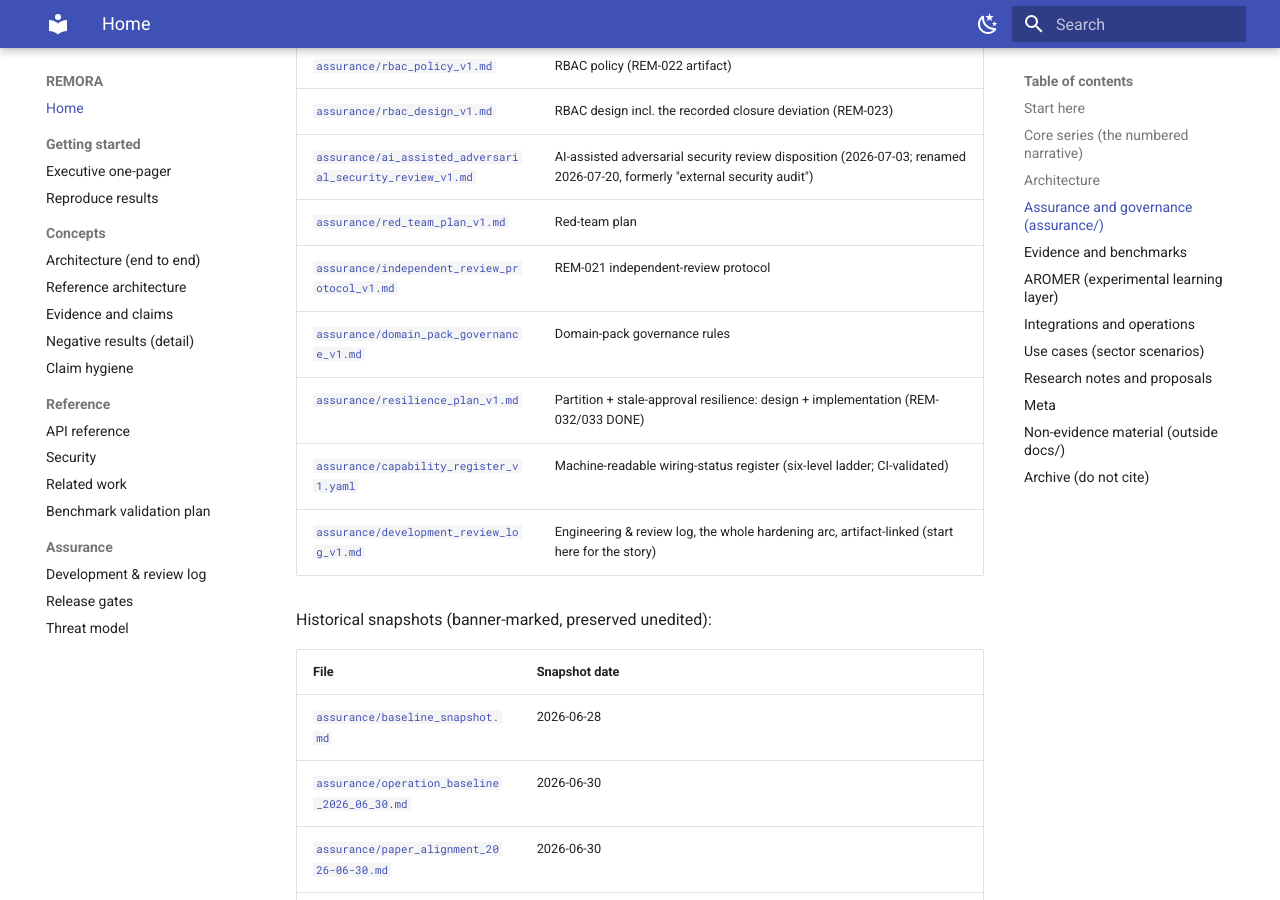
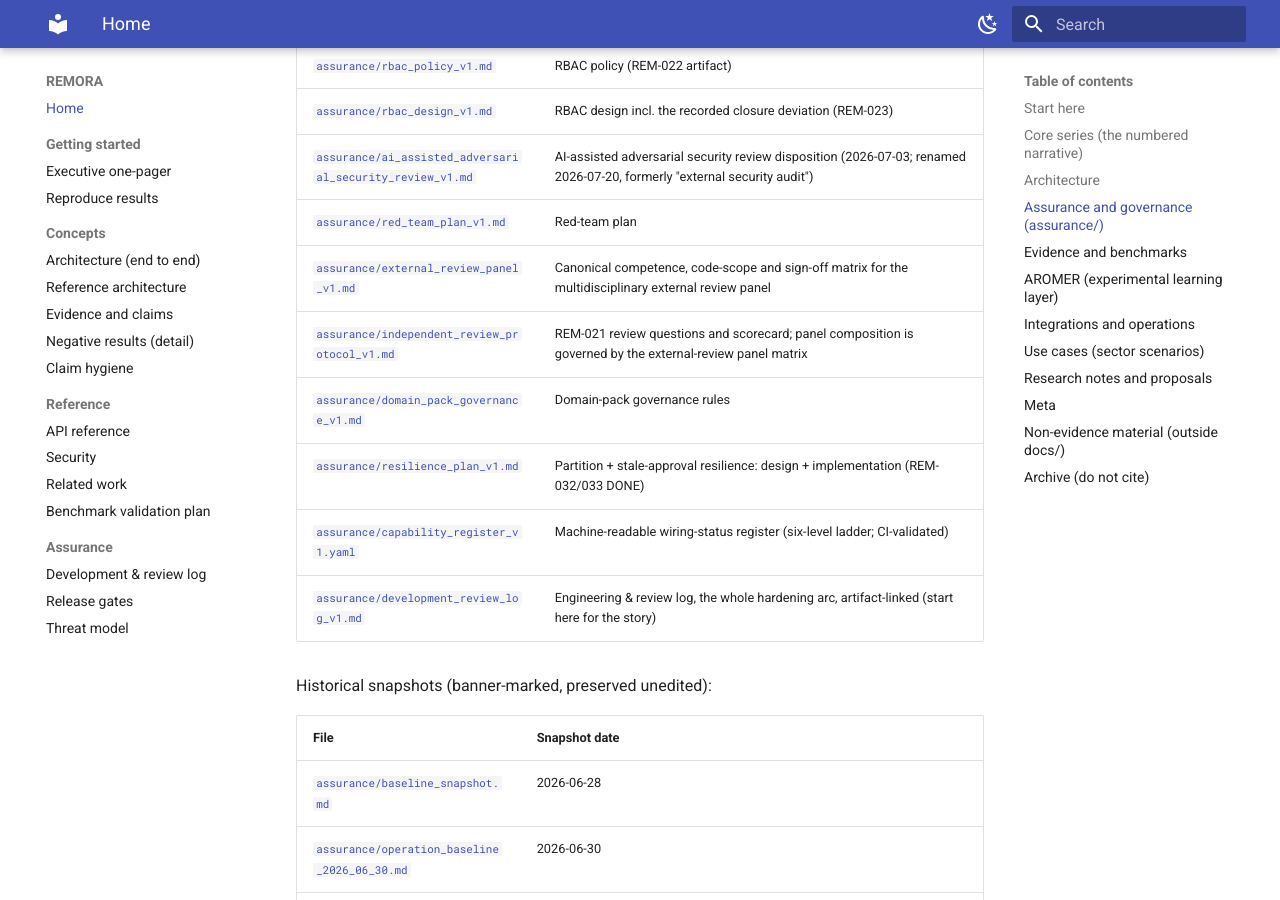
Before and after one commit to darklordVirtual/REMORA-research, an MkDocs documentation site: the page built from docs/README.md, in a window 1280 px wide and 900 px high, scrolled down 3963 px. Built offline with MkDocs 1.6.1 and Material for MkDocs 9.7.7, drawn with Linux system fonts in a browser that asks for light colours.

Commit message:
docs: index external review panel

```diff
--- a/docs/README.md
+++ b/docs/README.md
@@ -88,7 +88,8 @@ Process, audits, and specifications:
 | [`assurance/rbac_design_v1.md`](assurance/rbac_design_v1.md) | RBAC design incl. the recorded closure deviation (REM-023) |
 | [`assurance/ai_assisted_adversarial_security_review_v1.md`](assurance/ai_assisted_adversarial_security_review_v1.md) | AI-assisted adversarial security review disposition (2026-07-03; renamed 2026-07-20, formerly "external security audit") |
 | [`assurance/red_team_plan_v1.md`](assurance/red_team_plan_v1.md) | Red-team plan |
-| [`assurance/independent_review_protocol_v1.md`](assurance/independent_review_protocol_v1.md) | REM-021 independent-review protocol |
+| [`assurance/external_review_panel_v1.md`](assurance/external_review_panel_v1.md) | Canonical competence, code-scope and sign-off matrix for the multidisciplinary external review panel |
+| [`assurance/independent_review_protocol_v1.md`](assurance/independent_review_protocol_v1.md) | REM-021 review questions and scorecard; panel composition is governed by the external-review panel matrix |
 | [`assurance/domain_pack_governance_v1.md`](assurance/domain_pack_governance_v1.md) | Domain-pack governance rules |
 | [`assurance/resilience_plan_v1.md`](assurance/resilience_plan_v1.md) | Partition + stale-approval resilience: design + implementation (REM-032/033 DONE) |
 | [`assurance/capability_register_v1.yaml`](assurance/capability_register_v1.yaml) | Machine-readable wiring-status register (six-level ladder; CI-validated) |
```
